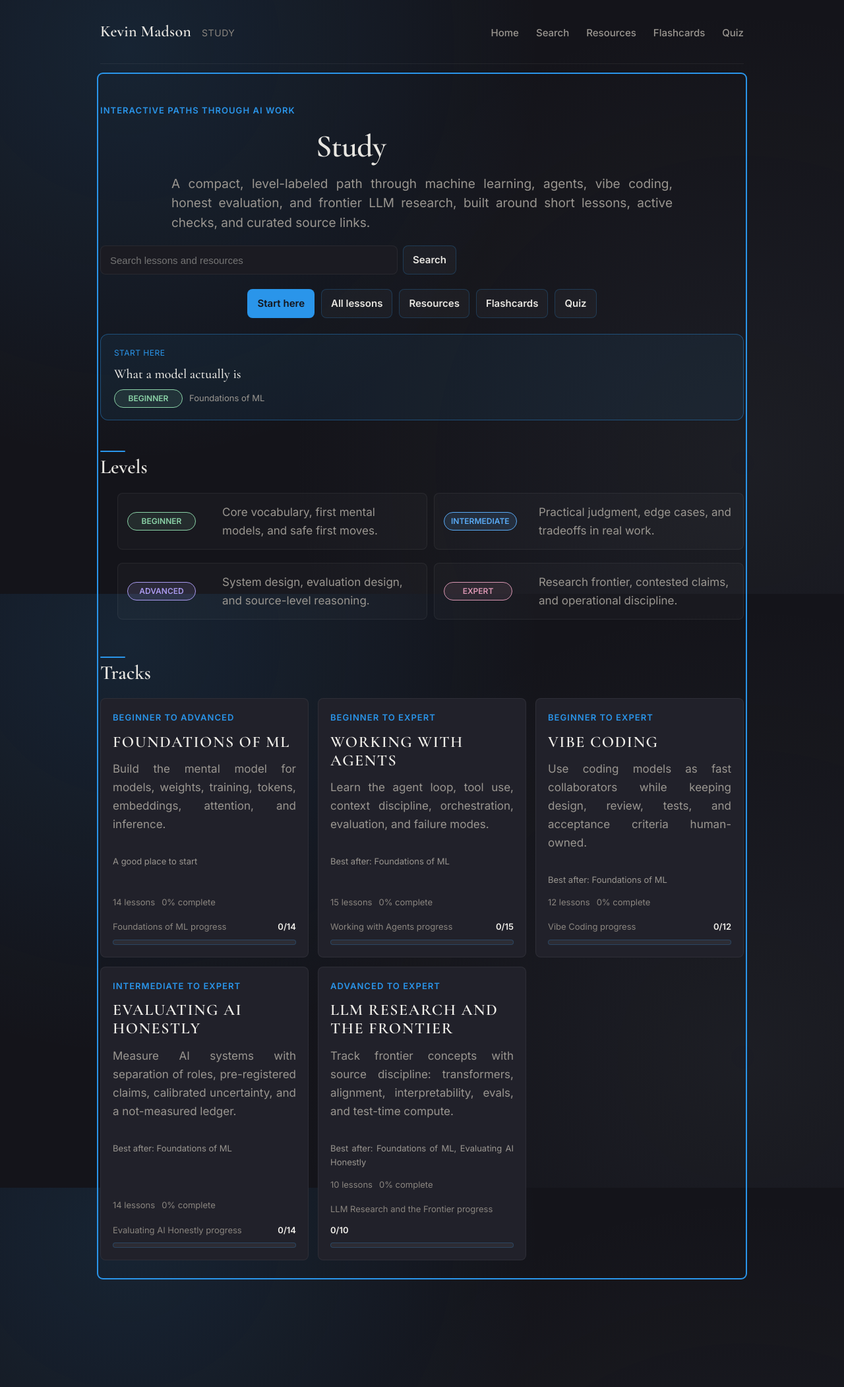
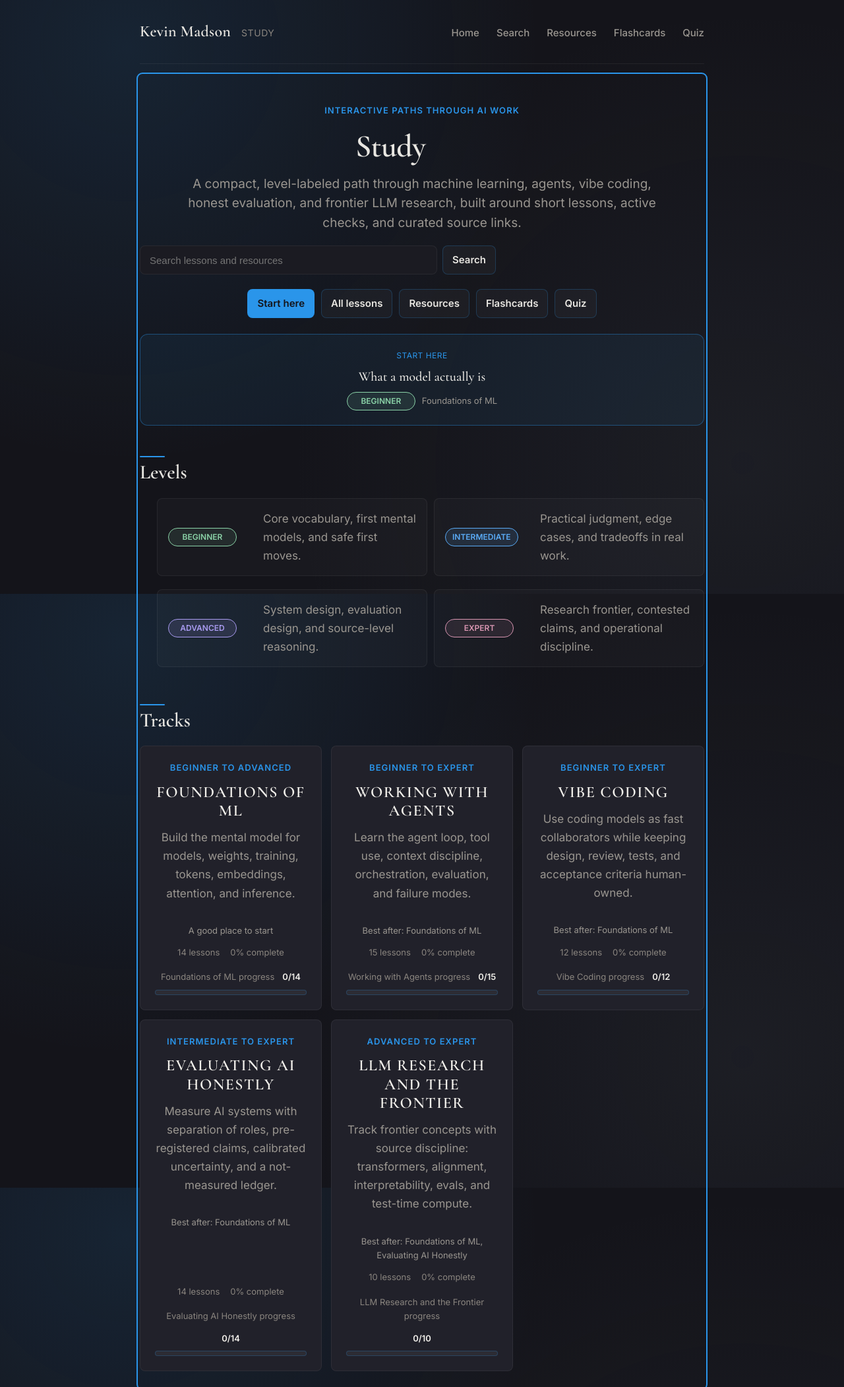
Before and after one commit to KiwiMaddog2020/kiwimaddog2020.github.io, a Jekyll site: the page study/index.html, which Jekyll copies as it is, in a window 1280 px wide. Shown: the whole page at 66% size. Built offline with Jekyll 4.4.1, drawn with Linux system fonts in a browser that asks for light colours.

Commit message:
style(study): visual polish -- centered layout + cozier cards
Cards spanned the full 1040px shell with only 16px padding, so text ran nearly
edge-to-edge and the page read as left-hanging in a too-wide frame. Polish pass:
narrowed the shell to 920px; gave lessons a centered 768px reading column;
centered all headers (hero/track/lesson) and the track + resume cards like the
hub note cards (long body copy stays left-aligned for readability); bumped card
padding (exercise/quiz 16->22, rows/key-points/legend/continue up too) with a
mobile cap so phones stay comfortable. Verified centered + padded at desktop and
mobile in preview.

Co-Authored-By: Claude Opus 4.8 (1M context) <noreply@anthropic.com>

```diff
--- a/study/assets/learn.css
+++ b/study/assets/learn.css
@@ -3,19 +3,30 @@ body.learn-page {
   background-color: var(--bg);
 }
 
-/* Match the house heading register: serif tracking from research-notes.css.
-   The landing hero centers like the hub masthead; track/lesson headers stay
-   left-aligned because they carry a back-link, meta row, and progress bar. */
+/* Match the house heading register + center page content like the hub.
+   Headers (hero/track/lesson) center; long body copy stays left for reading. */
 body.learn-page h1 { letter-spacing: -0.015em; }
-.learn-hero { text-align: center; }
-.learn-hero .lead { margin-left: auto; margin-right: auto; }
+.learn-hero,
+.track-header,
+.lesson-header { text-align: center; }
+.learn-hero .eyebrow, .learn-hero .lead,
+.track-header .eyebrow, .track-header .lead,
+.lesson-header .summary { text-align: center; }
+.learn-hero h1, .track-header h1, .lesson-header h1,
+.learn-hero .lead, .track-header .lead, .lesson-header .summary {
+  margin-left: auto;
+  margin-right: auto;
+}
 .learn-hero .hero-actions,
-.learn-hero .hero-search { justify-content: center; }
-.track-header h1,
-.lesson-header h1 { text-align: left; }
+.learn-hero .hero-search,
+.lesson-meta,
+.track-header .mastery-row { justify-content: center; }
+
+/* A cozy, centered reading column for the whole lesson. */
+.lesson-view { max-width: 768px; margin: 0 auto; }
 
 .learn-shell {
-  max-width: 1040px;
+  max-width: 920px;
 }
 
 .learn-top {
@@ -169,7 +180,7 @@ button:disabled,
   gap: 12px;
   align-items: center;
   min-height: 58px;
-  padding: 14px;
+  padding: 16px;
   border: 1px solid var(--border);
   border-radius: 8px;
   background: rgba(255, 255, 255, 0.025);
@@ -223,10 +234,11 @@ button:disabled,
   min-height: 280px;
   flex-direction: column;
   gap: 12px;
-  padding: 18px;
+  padding: 22px;
   border: 1px solid var(--border);
   border-radius: 8px;
   background: var(--bg-card);
+  text-align: center;
 }
 
 .track-card h3 a {
@@ -240,7 +252,15 @@ button:disabled,
 
 .track-card p {
   color: var(--text-2);
+  text-align: center;
 }
+
+.track-card .card-meta { justify-content: center; gap: 16px; }
+.track-card .progress-row { justify-content: center; gap: 12px; }
+
+/* Center the resume card content so it does not cluster at the left of a wide card. */
+.continue-card { text-align: center; }
+.continue-card .continue-meta { justify-content: center; }
 
 .card-meta,
 .progress-row,
@@ -301,7 +321,7 @@ button:disabled,
   grid-template-columns: minmax(0, 1fr) auto;
   gap: 14px;
   align-items: center;
-  padding: 14px;
+  padding: 16px 18px;
   border: 1px solid var(--border);
   border-radius: 8px;
   background: rgba(255, 255, 255, 0.025);
@@ -398,7 +418,7 @@ button:disabled,
 }
 
 .key-points li {
-  padding: 12px 14px;
+  padding: 14px 18px;
   border-left: 3px solid var(--accent);
   border-radius: 0 8px 8px 0;
   background: rgba(42, 149, 234, 0.08);
@@ -406,7 +426,7 @@ button:disabled,
 
 .exercise-card,
 .quiz-question {
-  padding: 16px;
+  padding: 22px;
   border: 1px solid var(--border);
   border-radius: 8px;
   background: rgba(255, 255, 255, 0.025);
@@ -1139,7 +1159,7 @@ button:disabled,
 .capstone-outcome { color: var(--text-2); margin: 0; }
 
 /* continue card */
-.continue-card { display: grid; gap: 6px; margin: 0 0 8px; padding: 18px 20px; border: 1px solid rgba(42, 149, 234, 0.4); border-radius: 12px; background: rgba(42, 149, 234, 0.07); text-decoration: none; color: var(--text); transition: border-color 0.15s ease, background 0.15s ease; }
+.continue-card { display: grid; gap: 6px; margin: 0 0 8px; padding: 22px 26px; border: 1px solid rgba(42, 149, 234, 0.4); border-radius: 12px; background: rgba(42, 149, 234, 0.07); text-decoration: none; color: var(--text); transition: border-color 0.15s ease, background 0.15s ease; }
 .continue-card:hover { border-color: var(--accent); background: rgba(42, 149, 234, 0.12); }
 .continue-label { font-size: 12px; letter-spacing: 0.04em; text-transform: uppercase; color: var(--accent); }
 .continue-title { font-family: var(--serif); font-size: 20px; color: var(--text-strong); }
@@ -1148,7 +1168,7 @@ button:disabled,
 /* lesson index */
 .index-list { list-style: none; margin: 0 0 8px; padding: 0; display: grid; gap: 8px; }
 .index-row { border: 1px solid var(--border); border-radius: 8px; background: rgba(255, 255, 255, 0.02); }
-.index-row > a { display: grid; grid-template-columns: minmax(0, 1fr) auto; gap: 14px; align-items: center; padding: 12px 14px; color: var(--text); text-decoration: none; }
+.index-row > a { display: grid; grid-template-columns: minmax(0, 1fr) auto; gap: 14px; align-items: center; padding: 14px 18px; color: var(--text); text-decoration: none; }
 .index-text { display: grid; gap: 3px; }
 .index-row > a:hover strong { color: var(--accent-bright); }
 .index-meta { display: inline-flex; align-items: center; gap: 8px; }
@@ -1161,7 +1181,7 @@ button:disabled,
 
 /* per-claim sources */
 .source-list { list-style: none; margin: 0; padding: 0; display: grid; gap: 8px; }
-.source-row { display: grid; gap: 3px; padding: 10px 12px; border: 1px solid var(--border); border-radius: 8px; background: rgba(255, 255, 255, 0.02); }
+.source-row { display: grid; gap: 3px; padding: 14px 16px; border: 1px solid var(--border); border-radius: 8px; background: rgba(255, 255, 255, 0.02); }
 .source-claim { color: var(--text-2); }
 .source-cite { font-size: 13px; }
 .source-cite a { color: var(--accent); }
@@ -1176,3 +1196,12 @@ button:disabled,
 @media (prefers-reduced-motion: reduce) {
   .continue-card { transition: none; }
 }
+
+
+/* Visual polish: trim card padding on small screens so content keeps its width. */
+@media (max-width: 760px) {
+  .track-card,
+  .exercise-card,
+  .quiz-question,
+  .continue-card { padding: 18px; }
+}
```
